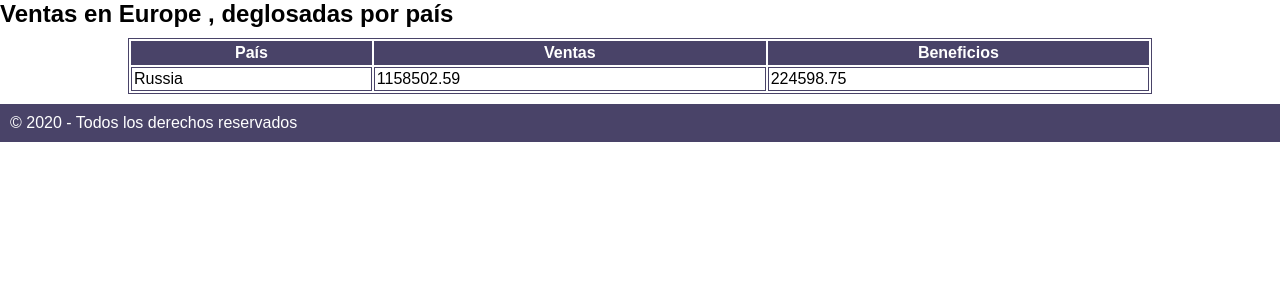
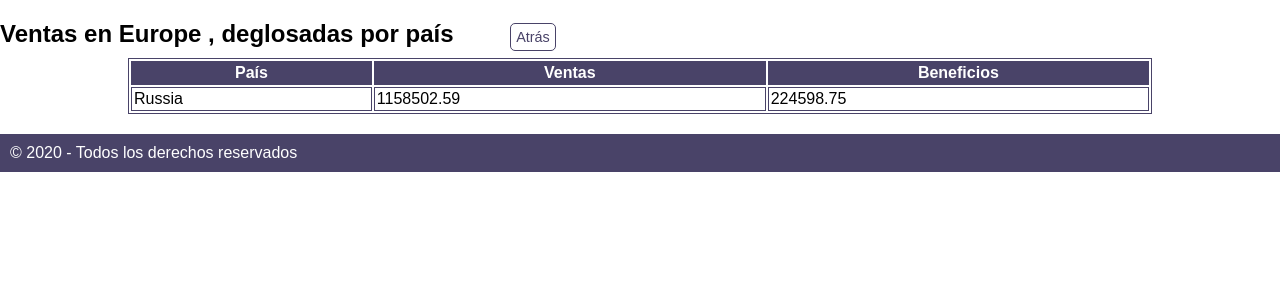
Before and after one commit to pigmonchu/B5_flask_ventas, a Flask app: a page that uses templates/pais.html in a window 1280 px wide. Shown: the part 38-338 px from the top of the page. Run offline with Flask 2, Linux system fonts and the light colour scheme.

Commit message:
Enlaces activos entre páginas

```diff
--- a/static/styles.css
+++ b/static/styles.css
@@ -12,6 +12,13 @@ header, footer {
     padding: 10px;
     background-color: var(--main-color);
     color: white;
+}
+header {
+    margin-bottom: 20px;
+}
+
+footer {
+    margin-top: 20px;
 }
 
 table {
@@ -35,3 +42,19 @@ td.region {
     color: var(--main-color);
     text-align: center;
 }
+
+.boton {
+    border: 1px solid var(--main-color);
+    border-radius: 5px;
+    margin-left: 50px;
+    text-decoration: none;
+    font-size: 0.6em;
+    font-weight: normal;
+    padding: 5px;
+    color: var(--main-color);
+}
+
+.boton:hover {
+    color: white;
+    background-color: var(--main-color);
+}
--- a/templates/pais.html
+++ b/templates/pais.html
@@ -3,7 +3,7 @@
 {% block titulo%}Ventas por país{% endblock %}
 
 {% block contenido %}
-    <h1>Ventas en {{region_nm}} , deglosadas por país</h1>
+    <h1>Ventas <b>en</b> {{region_nm}} , deglosadas <span>por</span> país <a class="boton" href="/">Atrás</a></h1>
     <table>
         <tr>
             <th>País</th>
--- a/templates/region.html
+++ b/templates/region.html
@@ -12,9 +12,9 @@
         </tr>
         {% for region, data in ventas.items() %}
         <tr>
-            <td class="region">{{ region }}</td>
-            <td>{{ data.ingresos | round(2, 'floor')}}€ </td>
-            <td>{{ data.beneficios }}</td>
+            <td class="region"><a href="/paises?region={{ region }}">{{ region }}</a></td>
+            <td>{{ data.ingresos | round(2, 'floor')}} € </td>
+            <td>{{ data.beneficios | round(2, 'floor')}} €</td>
         </tr>
         {% endfor %}
     </table>
```
